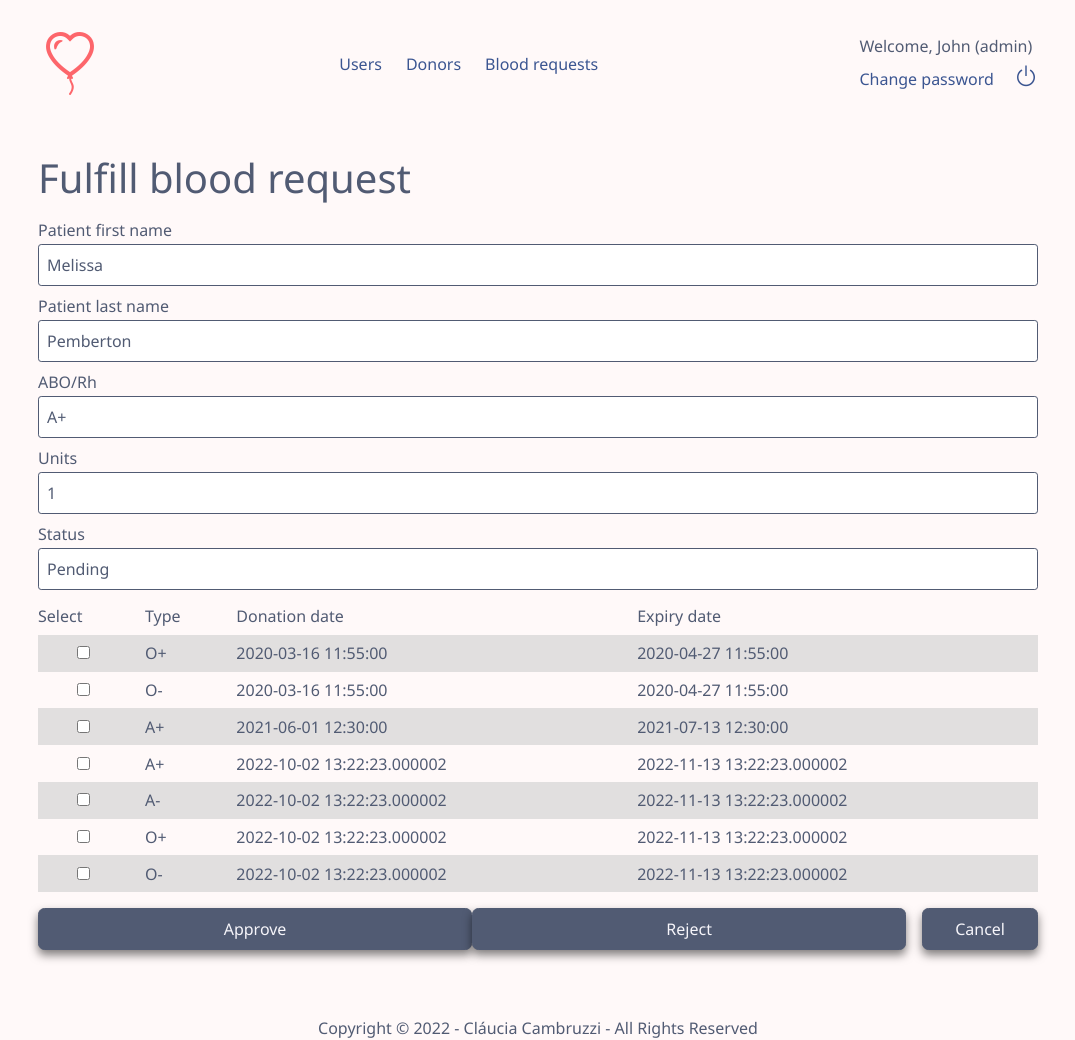
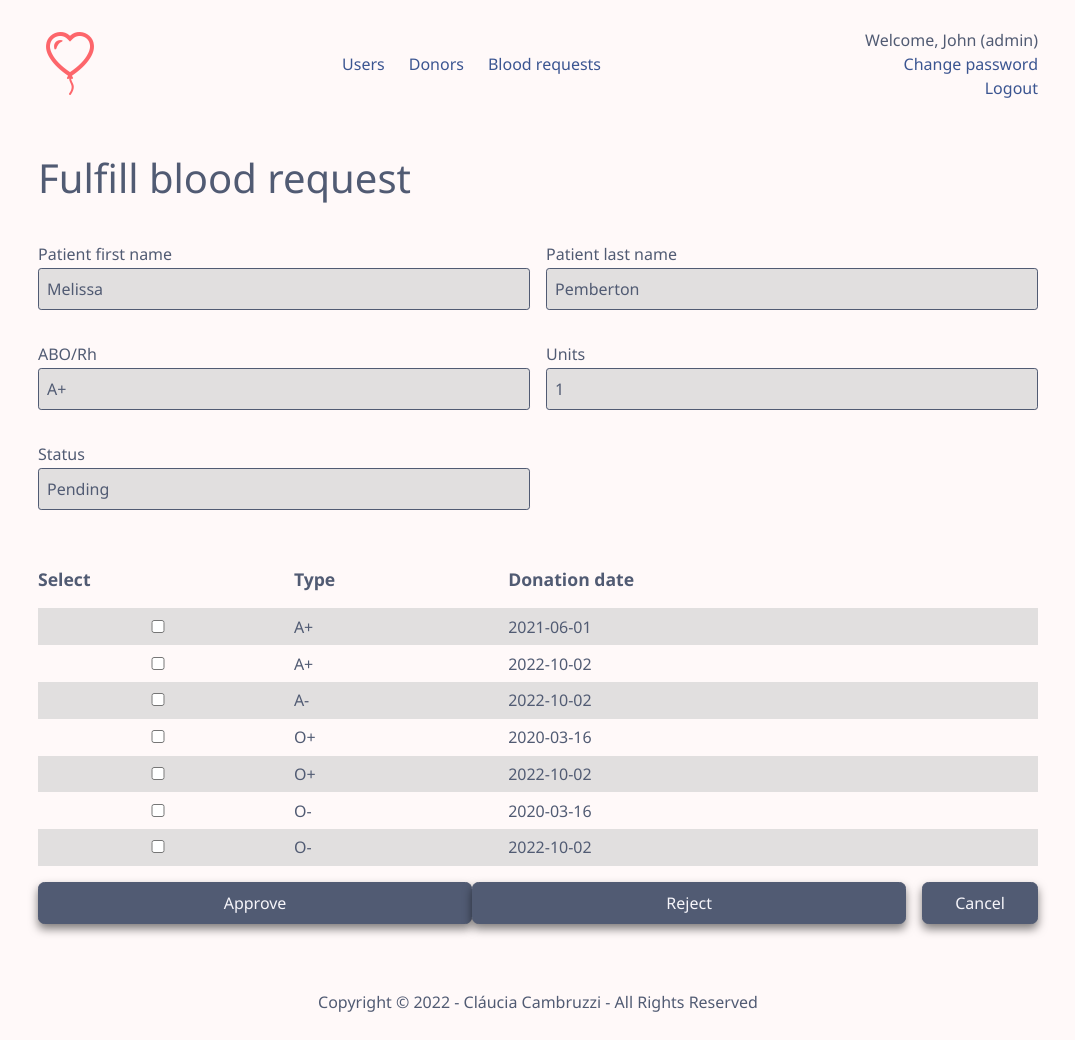
Before and after one commit to claucia/cs50x-final-project, a Flask app: page /blood-requests/fulfill/1 in a window 1280 px wide. Shown: the top 1040 px of the page, without its empty margins (102-1177 px from the left). After the commit the page ends 1012 px from the top, so only its background shows below. Run offline with Flask 2, Linux system fonts and the light colour scheme; a user stored in the database is signed in; data comes from the database, SQL or seed files in the repository; parts of the project's set-up code (start-up, migrations or seed data) failed here and were passed over; some libraries are stand-ins or nearby versions.

Commit message:
Exclude expiry date

```diff
--- a/app/app_setup.py
+++ b/app/app_setup.py
@@ -1,7 +1,7 @@
 from flask import session
 from werkzeug.security import generate_password_hash
-from datetime import datetime, timedelta
-from app.models import BLOOD_BAG_EXPIRY_TIME_IN_DAYS, BloodRequest, BloodRequestStatus, BloodType, Role, User, Donor, Donation
+from datetime import datetime
+from app.models import BloodRequest, BloodRequestStatus, BloodType, Role, User, Donor, Donation
 from app.extensions import db
 from app.app import app
 
@@ -209,8 +209,7 @@ def create_donation(donor, donation_date=datetime.now()):
     app.logger.info(f"Creating {donor.abo_rh} donation...")
     donation = Donation(donor=donor,
                         abo_rh=donor.abo_rh,
-                        donation_date=donation_date,
-                        expiry_date=donation_date + timedelta(days=BLOOD_BAG_EXPIRY_TIME_IN_DAYS))
+                        donation_date=donation_date)
     db.session.add(donation)
     donor.last_donation_date = donation_date
 
--- a/app/forms.py
+++ b/app/forms.py
@@ -145,7 +145,7 @@ class CreateBloodRequestForm(Form):
         'Patient last name',
         [validators.DataRequired(), validators.Length(min=2, max=100)])
     abo_rh = SelectField(
-        'ABO/Rh', choices=blood_type_choices)
+        'ABO/Rh', choices=choices_with_empty_option(blood_type_choices))
     units = IntegerField(
         'Units', [validators.DataRequired()])
 
--- a/app/models.py
+++ b/app/models.py
@@ -3,9 +3,6 @@ from app.extensions import db
 from sqlalchemy.orm import declarative_base, relationship
 
 Base = declarative_base()
-
-
-BLOOD_BAG_EXPIRY_TIME_IN_DAYS = 42
 
 
 class Role(object):
@@ -141,8 +138,7 @@ class Donation(db.Model):
     blood_request_id = db.Column(
         db.Integer, db.ForeignKey(BloodRequest.id), nullable=True)
     abo_rh = db.Column(db.String(3), nullable=False)
-    donation_date = db.Column(db.DateTime(), nullable=False)
-    expiry_date = db.Column(db.DateTime(), nullable=False)
+    donation_date = db.Column(db.Date(), nullable=False)
 
     donor = relationship('Donor')
     blood_request = relationship('BloodRequest')
--- a/app/routes/blood_request.py
+++ b/app/routes/blood_request.py
@@ -1,4 +1,5 @@
 from datetime import datetime
+from random import choices
 from flask import Flask, render_template, request, redirect, flash, url_for
 from app.app import app
 from flask_login import login_required, current_user
@@ -60,8 +61,8 @@ def create_blood_request():
         db.session.commit()
 
         flash('The blood request has been registered')
-        app.logger.info('A blood request has been registered for %s %s',
-                        form.patient_first_name.data, form.patient_last_name.data)
+        # app.logger.info('A blood request has been registered for %s %s',
+        #                 form.patient_first_name.data, form.patient_last_name.data)
         return redirect(url_for('list_blood_requests'))
 
     return render_template('blood_request/create_blood_request.html', form=form)
@@ -175,8 +176,6 @@ def fulfill_blood_request(blood_request_id):
                     Donation.abo_rh.in_(compatible_types),
                     Donation.blood_request_id.is_(None),
                 )
-            ).order_by(
-                asc(Donation.expiry_date)
             ).all()
 
     else:
@@ -187,8 +186,6 @@ def fulfill_blood_request(blood_request_id):
                 and_(
                     Donation.blood_request_id == blood_request_id,
                 )
-            ).order_by(
-                asc(Donation.expiry_date)
             ).all()
 
     return render_template('blood_request/fulfill_blood_request.html',
--- a/app/routes/donor.py
+++ b/app/routes/donor.py
@@ -2,7 +2,7 @@ from datetime import datetime, timedelta
 from flask import Flask, render_template, request, redirect, flash, url_for
 from flask_login import login_required
 from sqlalchemy import or_, and_
-from app.models import BLOOD_BAG_EXPIRY_TIME_IN_DAYS, Role, Donor, Donation
+from app.models import Role, Donor, Donation
 from app.app import app
 from app.forms import CreateDonorForm, EditDonorForm, CreateDonationForm, SearchDonorForm
 from app.extensions import db
@@ -125,8 +125,7 @@ def create_donation(donor_id):
         donation_date = datetime.now()
         donation = Donation(donor=donor,
                             abo_rh=donor.abo_rh,
-                            donation_date=donation_date,
-                            expiry_date=donation_date + timedelta(days=BLOOD_BAG_EXPIRY_TIME_IN_DAYS))
+                            donation_date=donation_date)
 
         donor.last_donation_date = donation_date
 
--- a/app/static/header.css
+++ b/app/static/header.css
@@ -28,9 +28,11 @@ color:var(--blue);
 .authenticated-user {
   display: flex;
   flex-direction: column;
+
 }
 
-.authenticated-user>.authenticated-user-actions>.logout{
-  font-size: 1.5rem;
-  margin-left: 1rem;
+.authenticated-user-actions{
+  display: flex;
+  flex-direction: column;
+  align-items: end;
 }
--- a/app/static/style.css
+++ b/app/static/style.css
@@ -1,6 +1,7 @@
 :root {
     /* Colors */
     --red: #fd666b;
+    --green: #6ef7ae;
     --blue: #515b73;
     --link: #3b5591;
     --light-gray: #fff8f8;
@@ -22,7 +23,7 @@
     padding: 0;
 }
 
-ul>li {
+li {
     list-style: none;
 }
 
@@ -30,7 +31,6 @@ a {
     cursor: pointer;
     text-decoration: none;
     color: var(--link);
-    /* font-size: 1.1rem; */
 }
 
 a:hover {
@@ -81,7 +81,7 @@ footer {
 }
 
 .flash-message{
-    background-color: var(--gray);
+    background-color: var(--green);
     color: var(--blue);
     font-size: 1.1rem;
     text-align: center;
--- a/app/templates/blood_request/create_blood_request.html
+++ b/app/templates/blood_request/create_blood_request.html
@@ -13,7 +13,7 @@
     </div>
     <div class="form-buttons">
         {{ render_button('Add') }}
-        <a class="cancel-button" href="{{ url_for('create_blood_request') }}">Cancel</a>
+        <a class="cancel-button" href="{{ url_for('list_blood_requests') }}">Cancel</a>
     </div>
 </form>
 {% endblock %}
--- a/app/templates/blood_request/fulfill_blood_request.html
+++ b/app/templates/blood_request/fulfill_blood_request.html
@@ -5,7 +5,7 @@
 
 {% block content %}
 <form method="POST">
-    <div class="form-field">
+    <div class="form-fields read-only">
         {{ render_field(form.patient_first_name) }}
         {{ render_field(form.patient_last_name) }}
         {{ render_field(form.abo_rh) }}
@@ -17,11 +17,10 @@
         <thead>
             <tr>
                 {% if is_pending == True %}
-                <td>Select</td>
+                <th>Select</th>
                 {% endif %}
-                <td>Type</td>
-                <td>Donation date</td>
-                <td>Expiry date</td>
+                <th>Type</th>
+                <th>Donation date</th>
             </tr>
         </thead>
         <tbody>
@@ -32,7 +31,6 @@
                 {% endif %}
                 <td>{{ donation.abo_rh }}</td>
                 <td>{{ donation.donation_date }}</td>
-                <td>{{ donation.expiry_date }}</td>
             </tr>
             {% endfor %}
         </tbody>
--- a/app/templates/layout.html
+++ b/app/templates/layout.html
@@ -50,7 +50,7 @@
                 <span>Welcome, {{ current_user.first_name }} ({{ current_user.role }})</span>
                 <div class="authenticated-user-actions">
                     <a href="{{ url_for('change_password')}}">Change password</a>
-                    <a class="logout" href="{{ url_for('logout')}}"><i class="bi bi-power"></i></a>
+                    <a href="{{ url_for('logout')}}">Logout</a>
                 </div>
             </div>
             {% endif %}
--- a/app/templates/user/edit_user.html
+++ b/app/templates/user/edit_user.html
@@ -8,7 +8,7 @@
     <div class="form-fields">
         {{ render_field(form.first_name) }}
         {{ render_field(form.last_name) }}
-        {{ render_field(form.email) }}
+        <span class="read-only">{{ render_field(form.email) }}</span>
         {{ render_field(form.role) }}
     </div>
     <div class="form-buttons">
```
